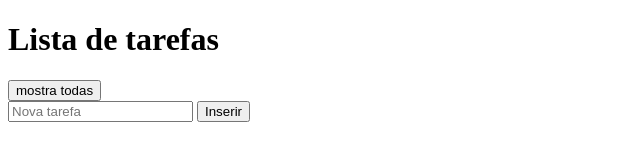
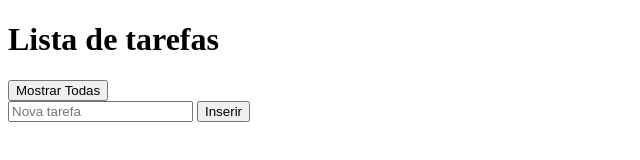
Before and after one commit to briemodd/progweb-ii, a plain HTML site: page tarefas.html in a window 1280 px wide. Shown: the full height of the page, 0-640 px from the left. Drawn offline with Linux system fonts and the light colour scheme.

Commit message:
Update tarefas.html

```diff
--- a/tarefas.html
+++ b/tarefas.html
@@ -15,7 +15,7 @@
 <body onload="withDB(carregaTarefas)">
     <h1>Lista de tarefas</h1>
 
-    <button id="mostraEscondeConcluidos">mostra todas</button>
+    <button id="mostraEscondeConcluidos">Mostrar Todas</button>
     <script>
         document.querySelector("#mostraEscondeConcluidos").addEventListener( "click", evento => {
             const estilo = document.querySelector("#estiloOculto");
```
